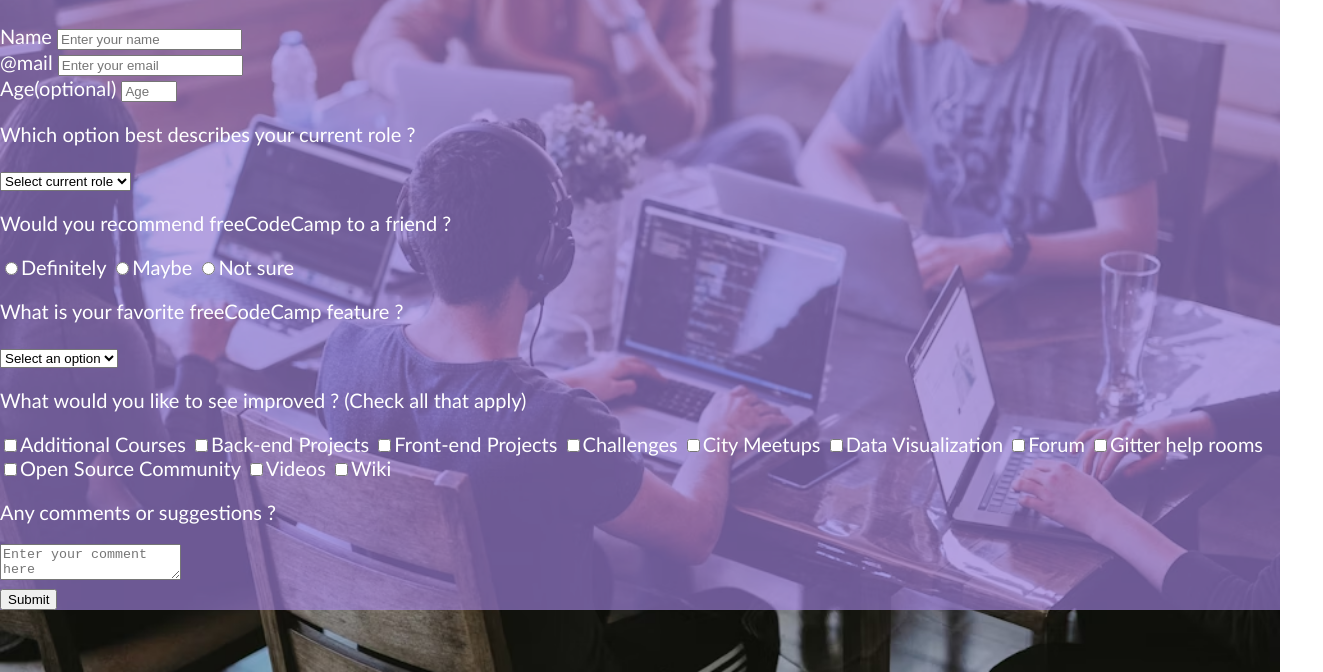
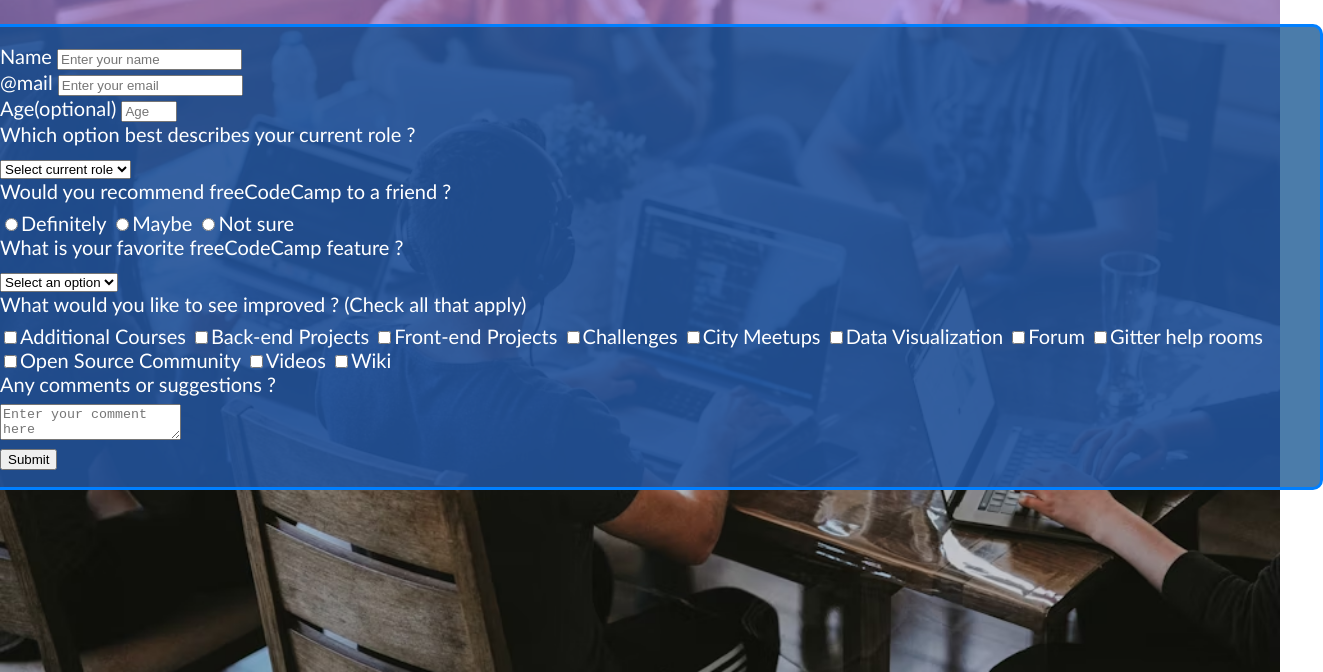
Before and after one commit to SallyFroMilan/PROJECTS-Responsive-Web-Design, a plain HTML site: page Survey-Form/index.html in a window 1280 px wide. Shown: the part 128-800 px from the top of the page, 1323 px wide, since content can reach past the window. Drawn offline with Linux system fonts and the light colour scheme; files whose address does not match are found by name.

Commit message:
p and form styled

```diff
--- a/Survey-Form/style.css
+++ b/Survey-Form/style.css
@@ -38,3 +38,17 @@
     margin-bottom: 10px;
     text-align: center;
 }
+
+p {
+    margin-top: 0;
+    margin-bottom: 8px;
+}
+
+form {
+    background-color: #004687b4;
+    border: solid #007FFF;
+    border-radius: 10px;
+    padding: 17px 40px;
+    text-align: left;
+    width: 100%;
+}
```
